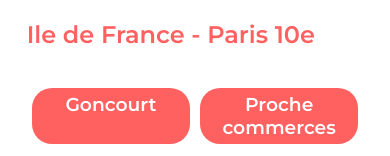
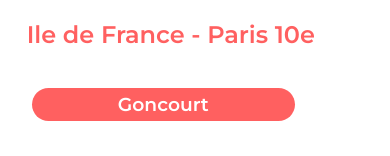
Before and after one commit to theowenger/KASA, a React (Create React App) app: page /apartments/0979876d in a window 390 px wide. Shown: the part 664-820 px from the top of the page. Built offline with nearby package versions, Linux system fonts and the light colour scheme; a web font is replaced by a local one.

Commit message:
Update product.css

```diff
--- a/src/assets/css/product.css
+++ b/src/assets/css/product.css
@@ -78,6 +78,7 @@
 
 .tag-container {
     display: flex;
+
 }
 
 .tag-unite {
@@ -162,6 +163,11 @@
         flex-direction: column;
     }
 
+    .tag-container {
+        width: 100%;
+        flex-wrap: wrap;
+    }
+
     .tag-unite {
         width: 30vh;
     }
```
